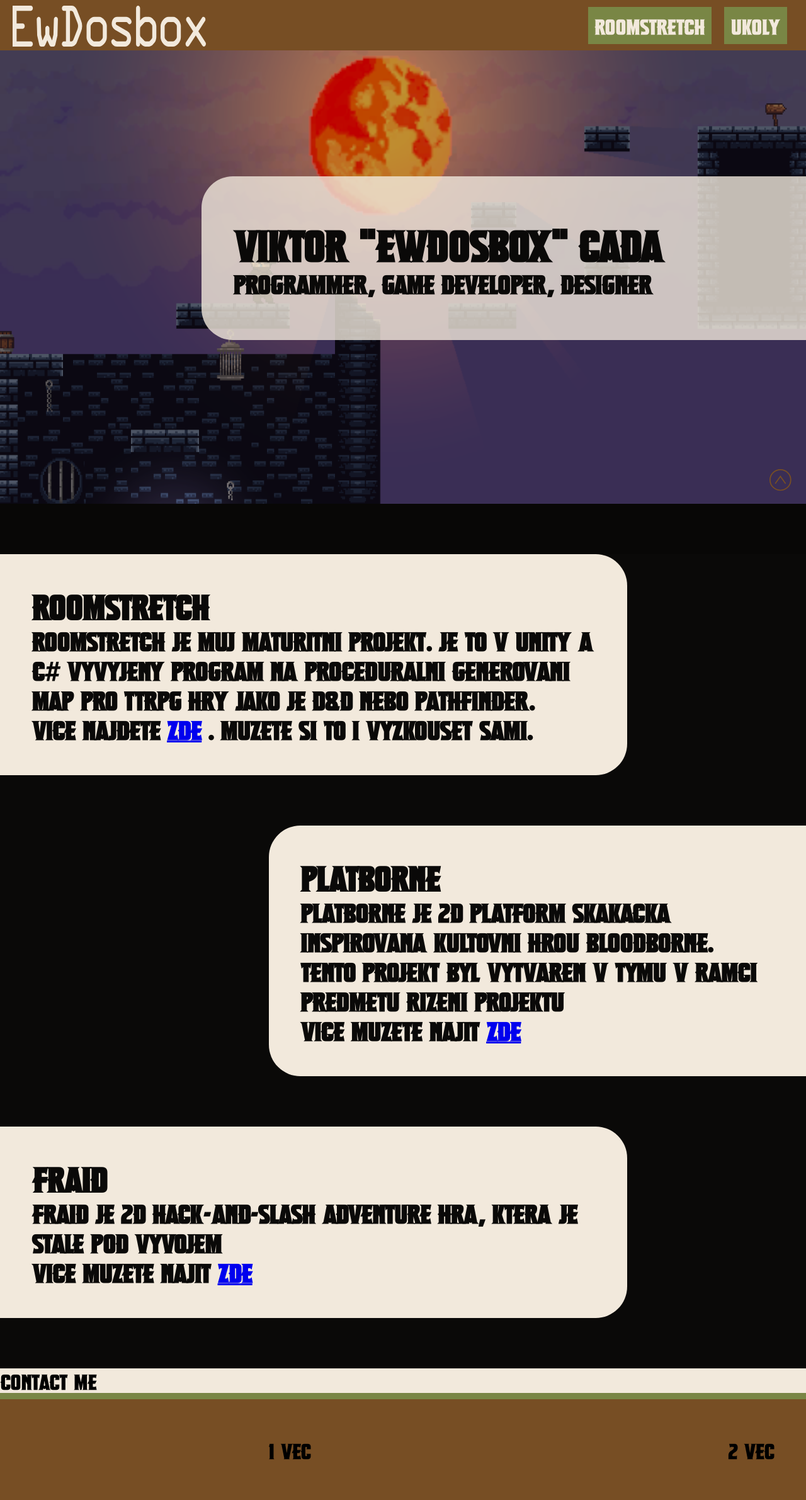
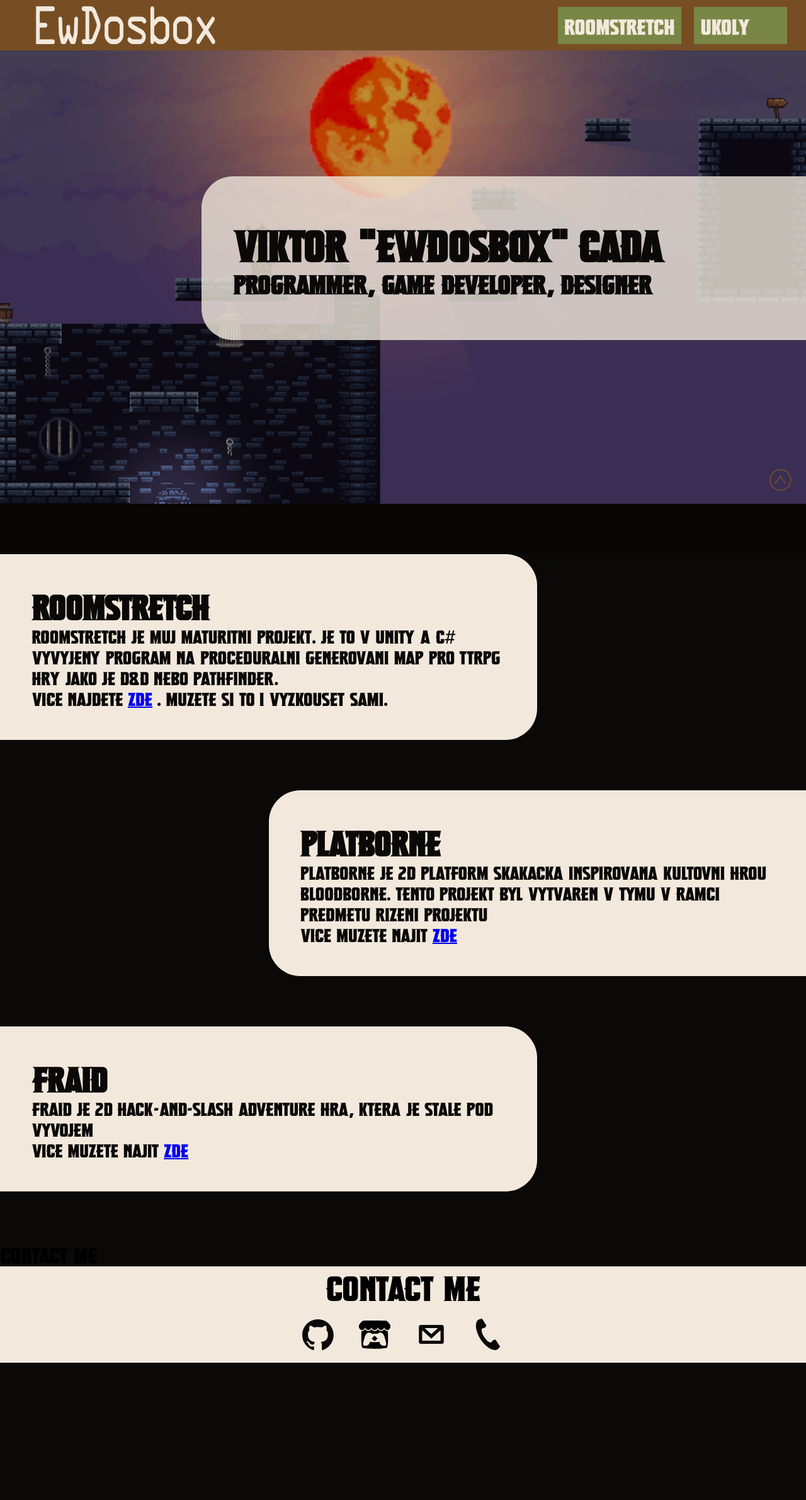
Before and after one commit to EwDosbox/EwDosbox.github.io, a PHP site: page / in a window 1280 px wide. Shown: the whole page at 63% size. After the commit the page ends 2164 px from the top, so only its background shows below. Run offline with PHP 8.4, Linux system fonts and the light colour scheme.

Commit message:
semifinal look

```diff
--- a/index.html
+++ b/index.html
@@ -13,7 +13,6 @@
     <div class="navbar">
         <div class="navbar-wrapper">
             <a href="./" class="navbar-logo">
-                <img src="./images/logos/logo-EwDosbox.svg" alt="EwDosbox">
             </a>
             <div class="navbar-buttons">
                 <a href="./RoomStretch/" class="navbar-button">
@@ -46,54 +45,60 @@
                 <h2>
                     RoomStretch
                 </h2>
-                <h3>
-                    RoomStretch je muj Maturitni projekt. Je to v Unity a C# vyvyjeny program na proceduralni generovani map pro TTRPG hry jako je D&D nebo Pathfinder.
-                </h3>
-                <h3>
+                <p class="project-text">
+                    RoomStretch je muj Maturitni projekt. Je to v Unity a C# vyvyjeny program na proceduralni generovani
+                    map pro TTRPG hry jako je D&D nebo Pathfinder.
+                </p>
+                <p class="project-text">
                     Vice najdete
                     <a href="./RoomStretch/">zde</a>
                     . Muzete si to i vyzkouset sami.
-                </h3>
+                </p>
             </div>
             <div class="project-platborne project">
                 <h2>PlatBorne</h2>
-                <h3>
-                    Platborne je 2D platform skakacka inspirovana kultovni hrou Bloodborne. Tento projekt byl vytvaren v tymu v ramci predmetu Rizeni Projektu
-                </h3>
-                <h3>
+                <p class="project-text">
+                    Platborne je 2D platform skakacka inspirovana kultovni hrou Bloodborne. Tento projekt byl vytvaren v
+                    tymu v ramci predmetu Rizeni Projektu
+                </p>
+                <p class="project-text">
                     Vice muzete najit
-                    <a href="./RoomStretch/">zde</a>
-                </h3>
+                    <a href="https://ewdosbox.itch.io/platborne">zde</a>
+                </p>
             </div>
             <div class="project-fraid project">
                 <h2>Fraid</h2>
-                <h3>
+                <p class="project-text">
                     Fraid je 2D hack-and-slash adventure hra, ktera je stale pod vyvojem
-                </h3>
-                <h3>
+                </p>
+                <p class="project-text">
                     Vice muzete najit
-                    <a href="./RoomStretch/">zde</a>
-                </h3>
+                    <a href="https://github.com/HakuTq/FRAID">zde</a>
+                </p>
             </div>
         </div>
         <div class="contact">
             Contact Me
         </div>
-    </div>
-    <div class="footer">
-        <div class="footer-wrapper">
-            <div class="footer-things">
-                1 Vec
-            </div>
-            <div class="footer-things">
-                2 Vec
+        <div class="contact-me">
+            <div class="contact-me-wrapper">
+                <div class="contact-title">Contact Me</div>
+                <div class="contact-icons">
+                    <a href="https://github.com/EwDosbox" target="_blank" class="contact-icon github-icon">
+                    </a>
+                    <a href="https://ewdosbox.itch.io" target="_blank" class="contact-icon itch-icon">
+                    </a>
+                    <a href="mailto:cada.vviktor@gmail.com" class="contact-icon email-icon">
+                    </a>
+                    <a href="tel:+420725207849" class="contact-icon phone-icon">
+                    </a>
+                </div>
             </div>
         </div>
-    </div>
-    <a class="back-to-top" href="#top">
-        <img src="./images/logos/UpChevron.svg">
-    </a>
-    <script src="./scripts/script.js"></script>
+        <a class="back-to-top" href="#top">
+            <img src="./images/logos/UpChevron.svg">
+        </a>
+        <script src="./scripts/script.js"></script>
 </body>
 
 </html>
--- a/scripts/script.js
+++ b/scripts/script.js
@@ -3,7 +3,6 @@ OnStart();
 function OnStart() {
     BackgroundSlideshow();
 }
-
 function BackgroundSlideshow() {
     let element = document.querySelector('#hero-container-slideshow');
     const backgrounds = [
@@ -22,4 +21,21 @@ function BackgroundSlideshow() {
     }
 
     setInterval(changeBackground, 2000);
+
+    // Apply CSS based on window width
+    function applyResponsiveStyles() {
+        if (window.innerWidth < 968) {
+            element.style.backgroundSize = 'auto';
+            element.style.backgroundPosition = 'center';
+        } else {
+            element.style.backgroundSize = 'cover';
+            element.style.backgroundPosition = 'center';
+        }
+    }
+
+    // Initial call
+    applyResponsiveStyles();
+
+    // Update styles on window resize
+    window.addEventListener('resize', applyResponsiveStyles);
 }
--- a/styles/styles.css
+++ b/styles/styles.css
@@ -75,13 +75,15 @@ h4 {
 }
 
 .navbar-logo {
-    height: 90%;
-    margin-top: 10px;
+    height: 75%;
+    width: 80%;
     color: var(--primary);
-}
 
-.navbar-logo img {
-    height: 90%;
+    background-image: url("./../images/logos/logo-EwDosbox.svg");
+    background-size: contain;
+    background-repeat: no-repeat;
+    background-position: center;
+    margin-right: 40%;
 }
 
 .navbar-buttons {
@@ -92,7 +94,9 @@ h4 {
 .navbar-button {
     margin: 10px;
     padding: 10px;
-    display: block;
+
+    min-height: 3vh;
+    min-width: 10vw;
 
     background-color: var(--quartiary);
     color: var(--primary);
@@ -146,7 +150,6 @@ h4 {
 .project {
     background-color: #F2E9DC;
     min-height: 20vh;
-    width: 70vw;
 
     padding: 50px;
 
@@ -175,10 +178,69 @@ h4 {
     border-bottom-right-radius: 50px;
 }
 
-.contact {
+.project-text {
+    font-family: 'Dragon Slayer';
+    font-size: 16pt;
+    color: var(--secondary);
+}
+
+.contact-me {
     background-color: var(--primary);
 }
 
+.contact-me-wrapper {
+    display: flex;
+    flex-direction: column;
+    align-items: center;
+    justify-content: center;
+}
+
+.contact-title{
+    font-family: 'Dragon Slayer';
+    font-size: 30pt;
+}
+
+.contact-icons{
+    display: flex;
+    align-items: center;
+    justify-content: center;
+}
+
+.contact-icon{
+    display: block;
+    height: 50px;
+    width: 50px;
+
+    margin: 20px;
+}
+
+.github-icon {
+    background-image: url("./../images/logos/logo-GitHub.svg");
+    background-position: center;
+    background-repeat: no-repeat;
+    background-size: contain;
+}
+
+.itch-icon {
+    background-image: url("./../images/logos/logo-Itch.Io.svg");
+    background-position: center;
+    background-repeat: no-repeat;
+    background-size: contain;
+}
+
+.email-icon {
+    background-image: url("./../images/logos/logo-EMail.svg");
+    background-position: center;
+    background-repeat: no-repeat;
+    background-size: contain;
+}
+
+.phone-icon {
+    background-image: url("./../images/logos/logo-Telephone.svg");
+    background-position: center;
+    background-repeat: no-repeat;
+    background-size: contain;
+}
 .page {
     background-color: var(--secondary);
     padding-top: var(--navbar-height);
```
Also changed, not shown: images/logos/logo-EMail.svg (added), images/logos/logo-GitHub.svg (added), images/logos/logo-Itch.Io.svg (added), images/logos/logo-Telephone.svg (added).
